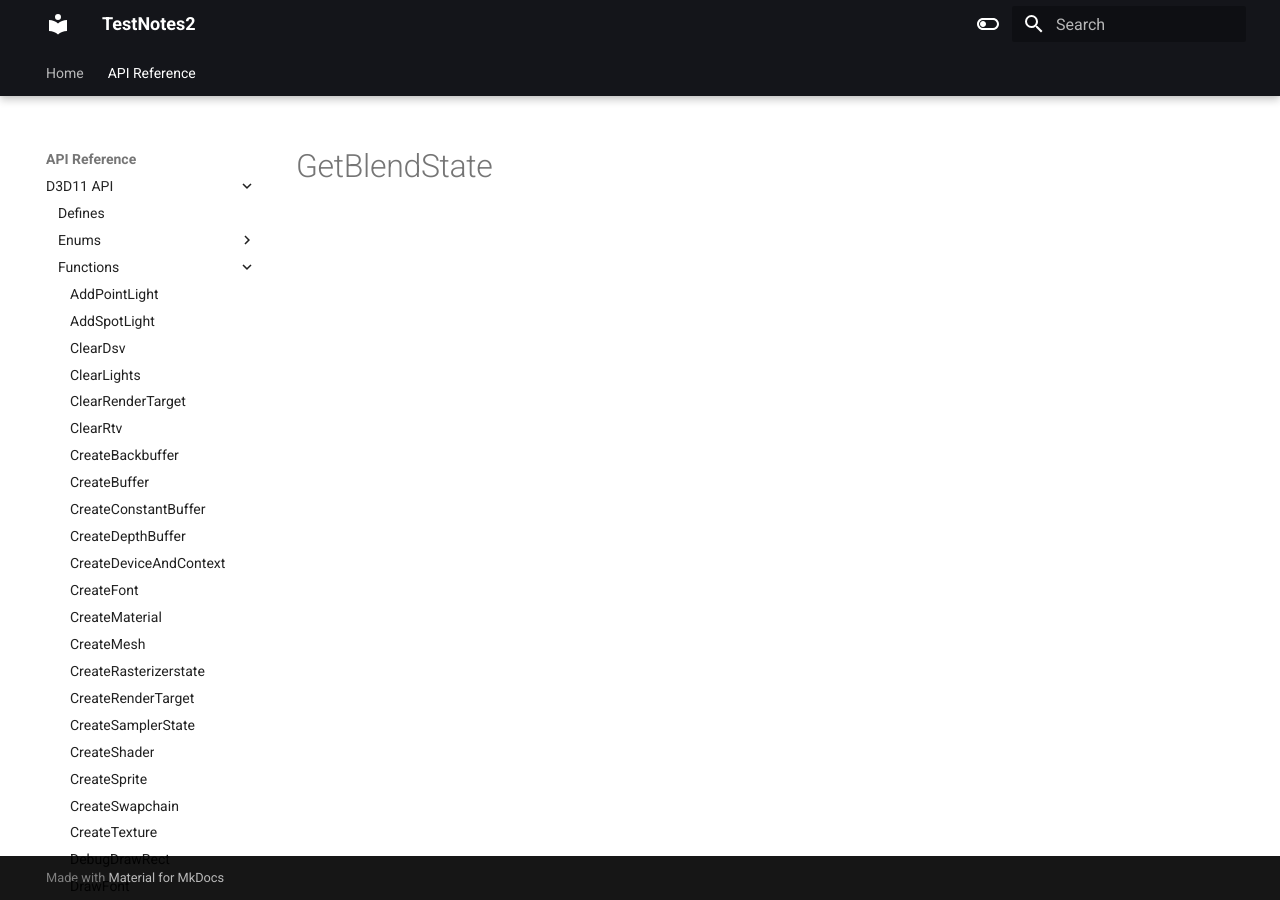
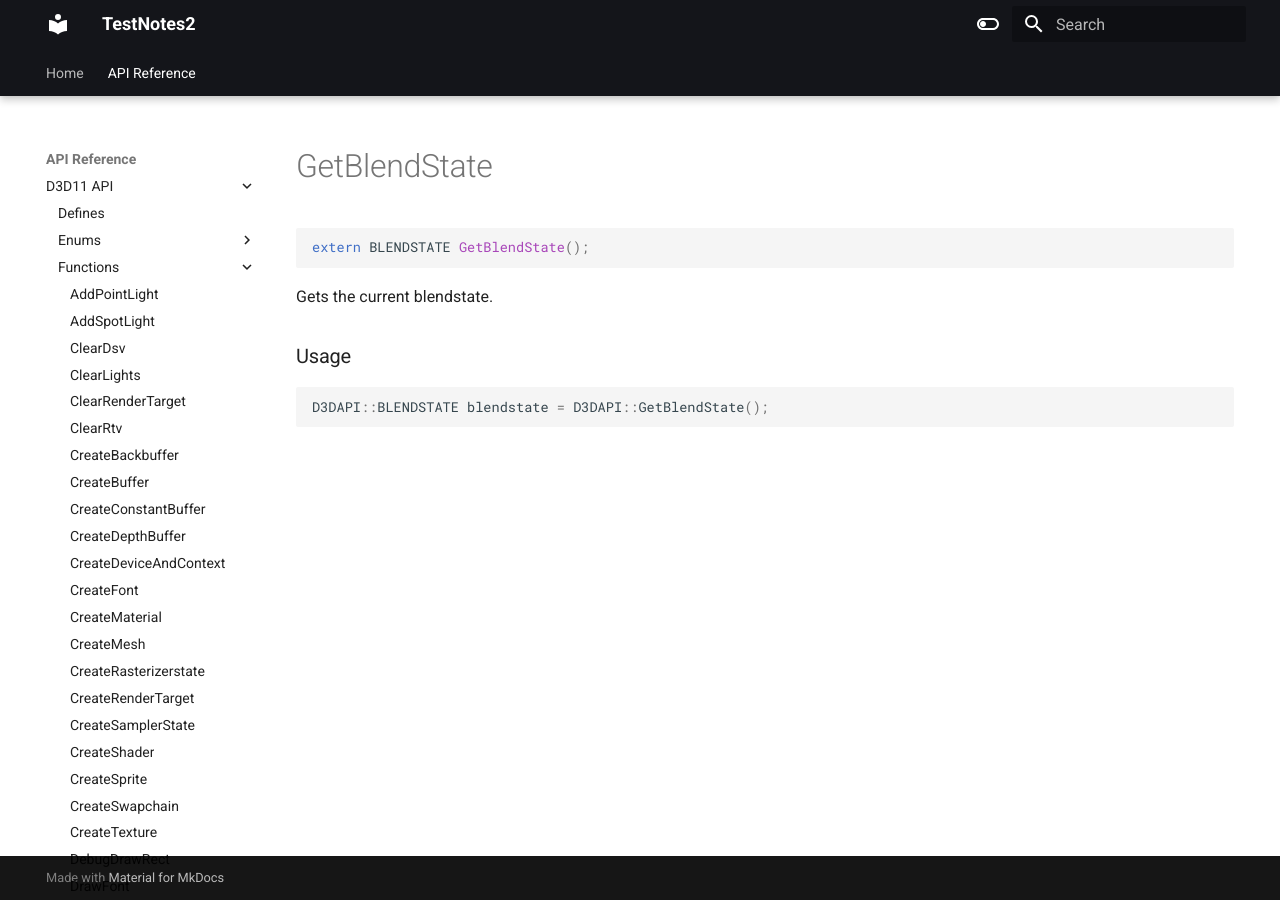
Before and after one commit to erichederstedt/TempEngineDocs, an MkDocs documentation site: the page built from docs/API Reference/D3D11 API/Functions/GetBlendState.md, in a window 1280 px wide. Built offline with MkDocs 1.6.1 and Material for MkDocs 9.7.7, drawn with Linux system fonts in a browser that asks for light colours.

Commit message:
PUSH NOTE : GetBlendState.md

````diff
--- a/docs/API Reference/D3D11 API/Functions/GetBlendState.md
+++ b/docs/API Reference/D3D11 API/Functions/GetBlendState.md
@@ -1 +1,13 @@
 # GetBlendState
+
+```c++
+extern BLENDSTATE GetBlendState();
+```
+
+Gets the current blendstate.
+
+
+### Usage
+```c++
+D3DAPI::BLENDSTATE blendstate = D3DAPI::GetBlendState();
+```
````
